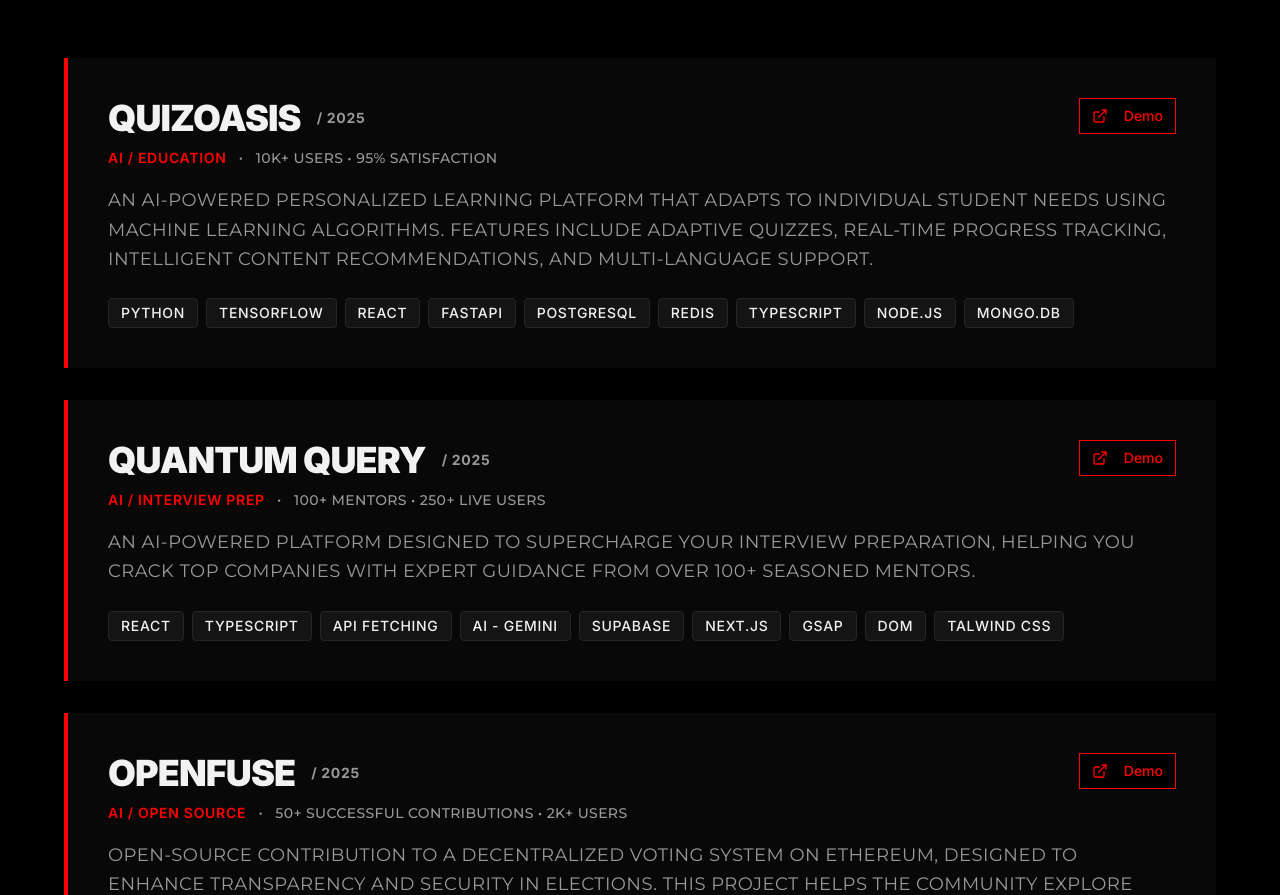
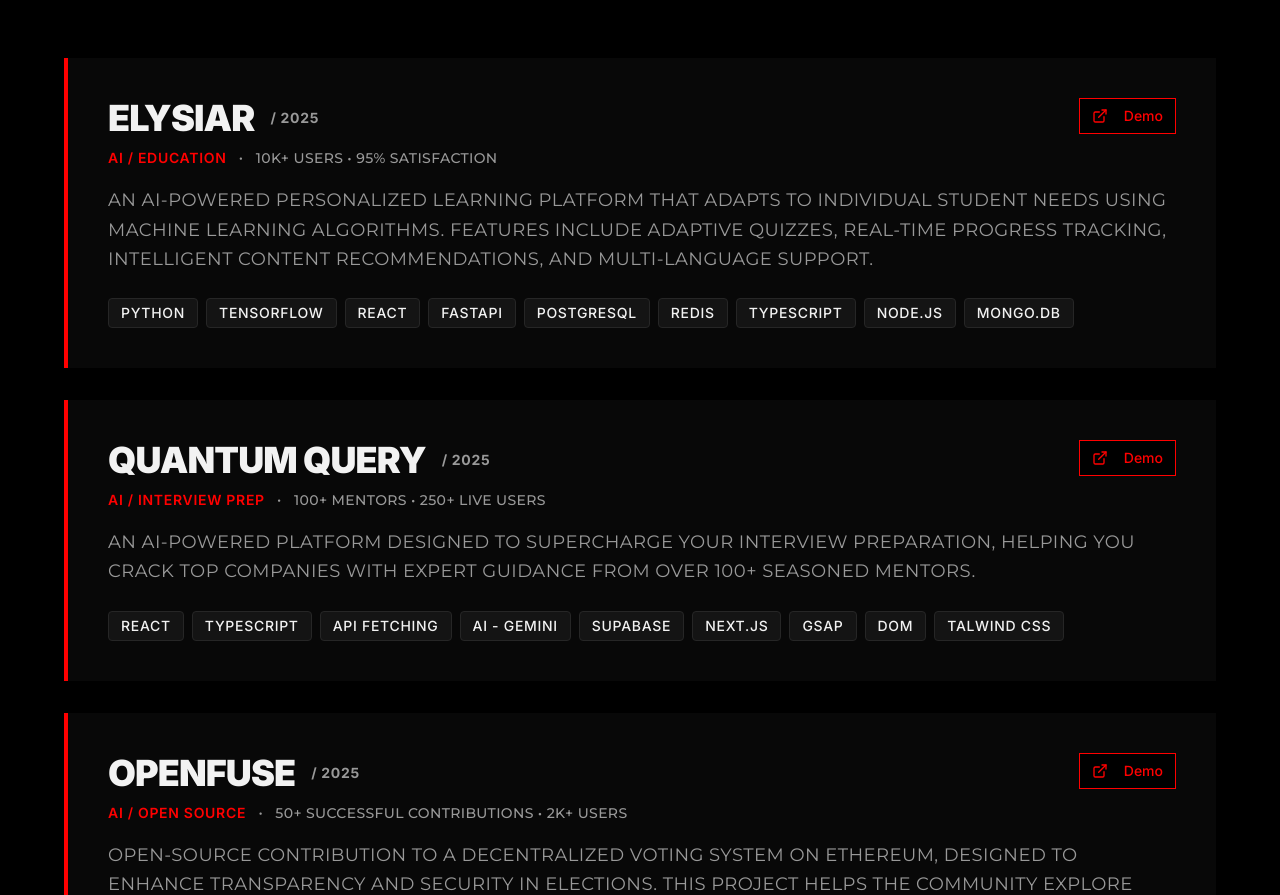
Before and after one commit to Heyykrishnna/Vegah-Hustlers, a React (Vite) app: page / in a window 1280 px wide. Shown: the part 3222-4117 px from the top of the page. Built offline with nearby package versions, Linux system fonts and the light colour scheme; the HTML template or start-up script is replaced by a standard one.

Commit message:
changedata

```diff
--- a/src/components/Projects.tsx
+++ b/src/components/Projects.tsx
@@ -8,12 +8,12 @@ gsap.registerPlugin(ScrollTrigger);
 
 const projects = [
   {
-    title: "QuizOasis",
+    title: "Elysiar",
     category: "AI / Education",
     description: "An AI-powered personalized learning platform that adapts to individual student needs using machine learning algorithms. Features include adaptive quizzes, real-time progress tracking, intelligent content recommendations, and multi-language support.",
     tech: ["Python", "TensorFlow", "React", "FastAPI", "PostgreSQL", "Redis", "TypeScript", "Node.JS", "Mongo.DB"],
     year: "2025",
-    demo: "https://quizoasis.vercel.app/",
+    demo: "https://elysiardev.vercel.app/",
     stats: "10K+ users • 95% satisfaction",
   },
   {
--- a/src/components/Team.tsx
+++ b/src/components/Team.tsx
@@ -58,18 +58,6 @@ const teamMembers = [
       github: "/",
       linkedin: "/",
       email: "rajoriavanshika128@gmail.com",
-    },
-  },
-  {
-    name: "Anurag Sonawane",
-    role: "AI Integrator",
-    image: member5,
-    skills: ["Rest API", "Python", "JavaScript", "OpenAI"],
-    bio: "Builds intelligent AI-driven systems that elevate user experiences.",
-    social: {
-      github: "https://github.com/EditHive",
-      linkedin: "https://www.linkedin.com/in/anurag-sonawane-981011380/",
-      email: "anurag.s25561@nst.rishihood.edu.in",
     },
   },
   {
```
Also changed, not shown: 1 other file (tests, documents, lock files or other folders).
